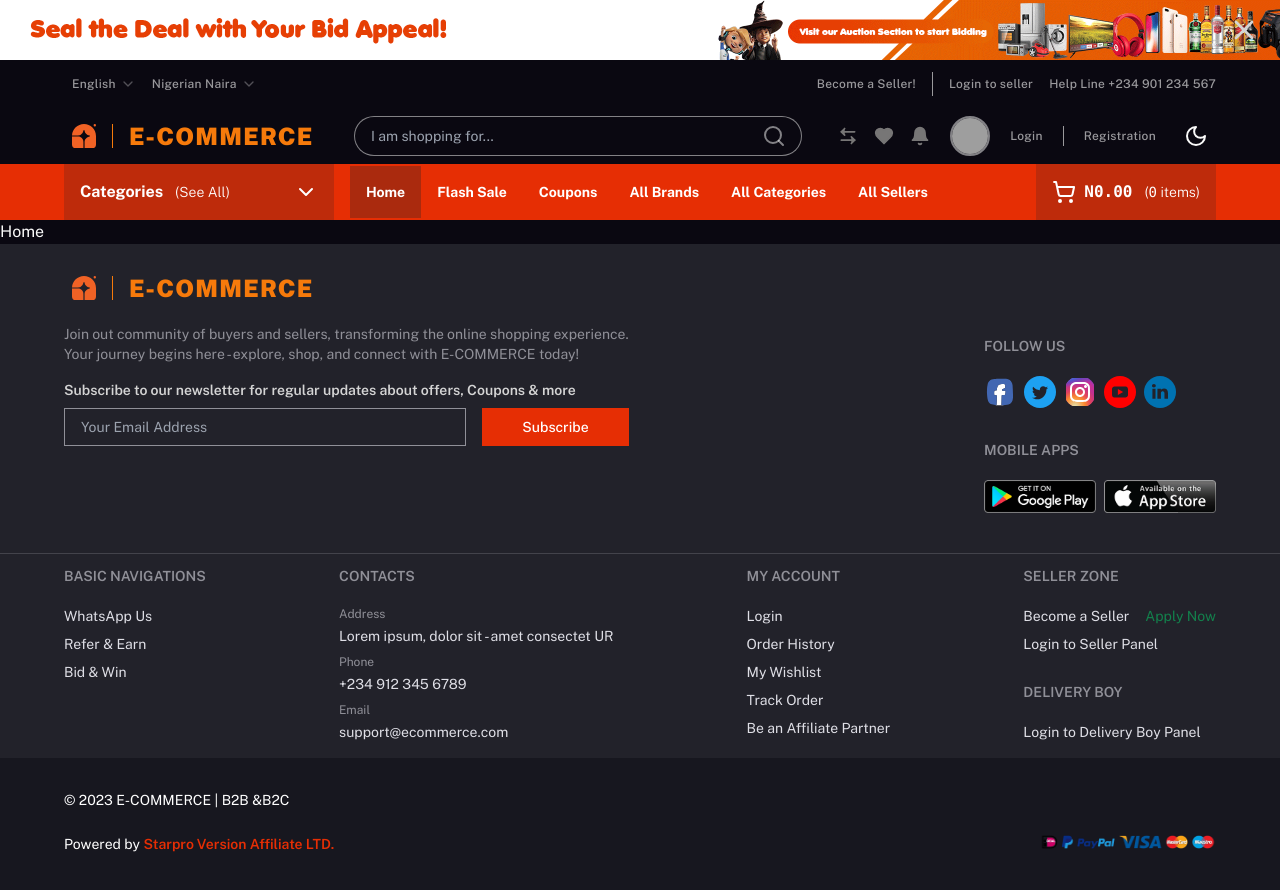
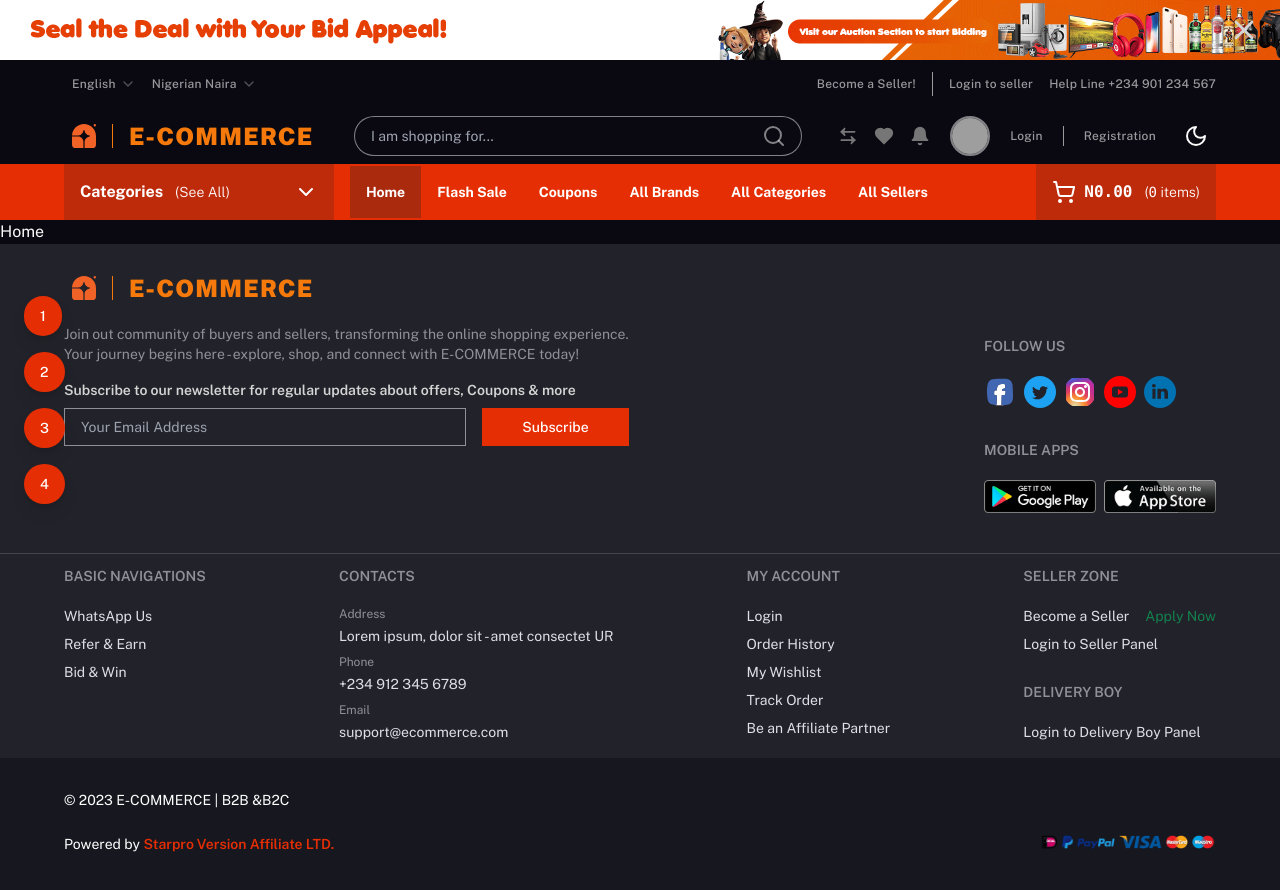
Before and after one commit to Kingjohneycodey/ecommerce-p1, a React (Vite) app: page / in a window 1280 px wide. Shown: the top 890 px of the page. Built offline with nearby package versions, Linux system fonts and the light colour scheme; grey boxes are pictures that could not be loaded.

Commit message:
side nav buttons component

```diff
--- a/src/components/layout/root-layout.jsx
+++ b/src/components/layout/root-layout.jsx
@@ -1,11 +1,13 @@
 import { Outlet } from 'react-router-dom'
 import { HeaderContainer } from '../ui/header'
 import { Footer } from '../ui/footer'
+import SideNavButtons from '../ui/side-nav-buttons'
 
 export default function RootLayout() {
   return (
     <div className="flex min-h-screen flex-col bg-background text-foreground">
       <HeaderContainer />
+      <SideNavButtons />
       <main className="flex-1">
         <Outlet />
       </main>
--- /dev/null
+++ b/src/components/ui/side-nav-buttons.jsx
@@ -0,0 +1,23 @@
+import { cn } from '@/lib/utils'
+import { Button } from './button'
+
+export default function SideNavButtons() {
+  return (
+    <div
+      className={cn(
+        'fixed top-1/2 z-[100] -translate-y-1/2',
+        'left-6'
+      )}
+    >
+      <ul className="space-y-4">
+        {[1, 2, 3, 4].map((b, i) => (
+          <li key={i}>
+            <Button className="rounded-full drop-shadow-lg">
+              {b}
+            </Button>
+          </li>
+        ))}
+      </ul>
+    </div>
+  )
+}
```
